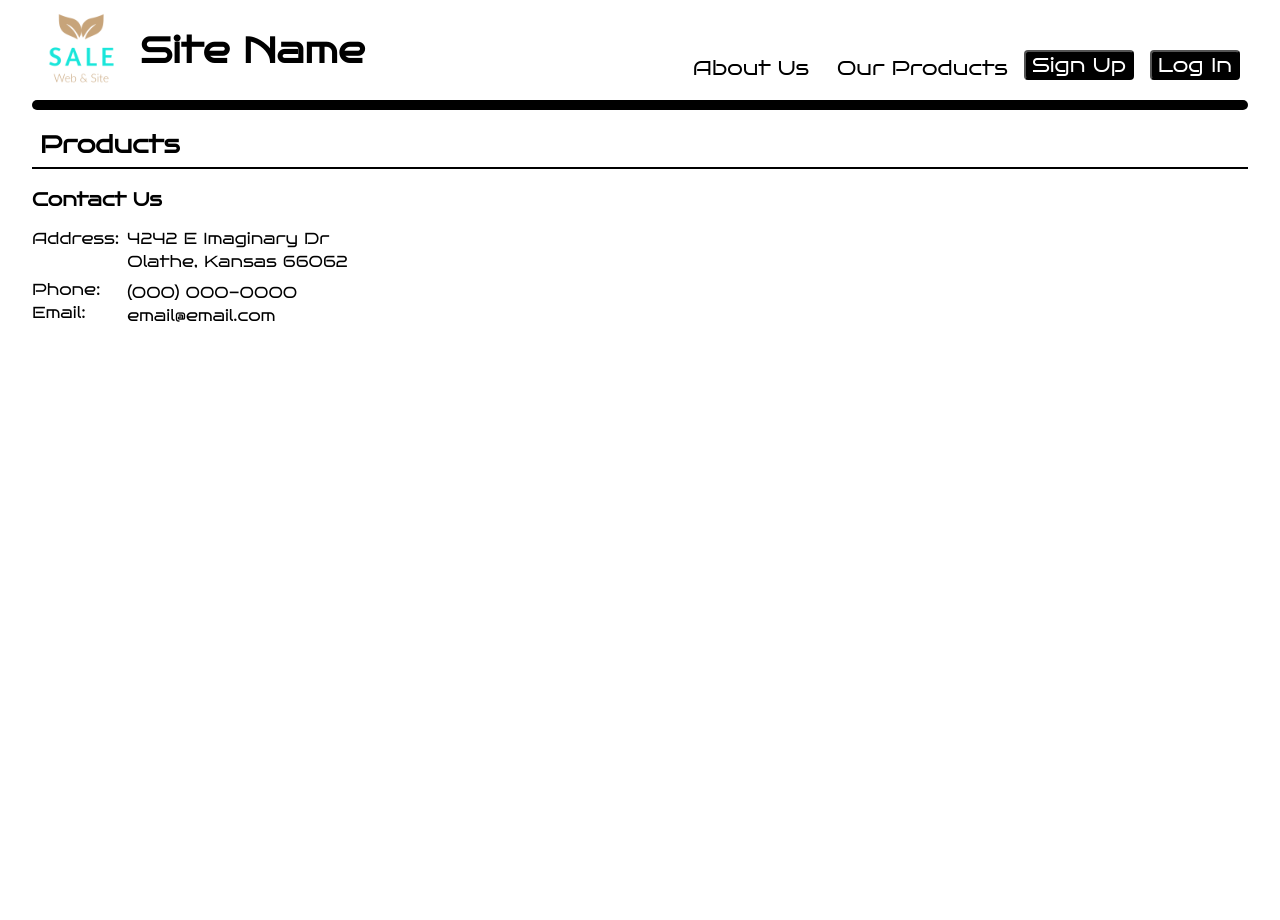
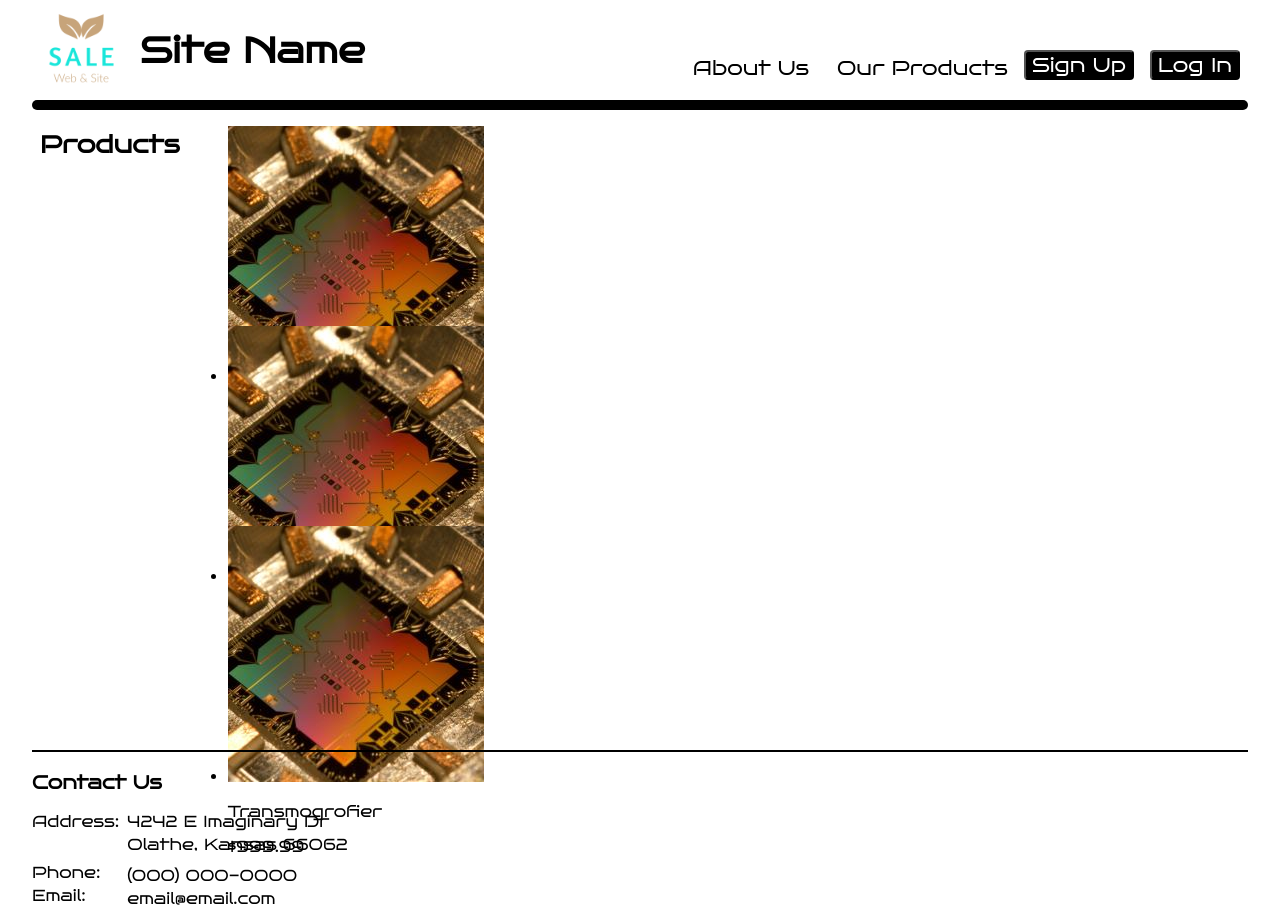
Before and after one commit to DavidMiles1925/sales_site_front_end, a React (Create React App) app: page /#/products in a window 1280 px wide. Before the commit the page ends 800 px from the top, so only its background shows below. Built offline with nearby package versions, Linux system fonts and the light colour scheme.

Commit message:
product page under construction

```diff
--- a/src/components/App/App.js
+++ b/src/components/App/App.js
@@ -1,6 +1,9 @@
 // ********** Tools **********
 import { Route, Switch, useHistory } from "react-router-dom";
 import { useEffect, useState } from "react";
+
+// ********** API **********
+import { database } from "../../utils/mockServer";
 
 // ********** Contexts **********
 import { CurrentUserContext } from "../../contexts/CurrentUserContext";
@@ -13,18 +16,23 @@ import AboutUs from "../AboutUs/AboutUs";
 import ProductsPage from "../ProductsPage/ProductsPage";
 import ShoppingCart from "../ShoppingCart/ShoppingCart";
 import Footer from "../Footer/Footer";
+import StillBuilding from "../StillBuilding/StillBuilding";
+import DeveloperPanel from "../DeveloperPanel/DeveloperPanel";
+
+// ********** Modals **********
 import LoginModal from "../LoginModal/LoginModal";
 import RegisterModal from "../RegisterModal/RegisterModal";
-import DeveloperPanel from "../DeveloperPanel/DeveloperPanel";
 
 // ********** Styles **********
 import "../../fonts/fonts.css";
 import "./App.css";
-import StillBuilding from "../StillBuilding/StillBuilding";
 
 const App = () => {
   // ********** Developer Tools **********
   const [isDevMode, setIsDevMode] = useState(false);
+
+  // ********** Server **********
+  const [productList, setProductList] = useState([]);
 
   // ********** User Context **********
   const [currentUser, setCurrentUser] = useState({});
@@ -48,6 +56,8 @@ const App = () => {
     setActiveModal("signup");
   }
 
+  function selectCard(card) {}
+
   // ********** Submission Handlers **********
   function handleLoginSubmit() {
     history.push("/building");
@@ -66,6 +76,8 @@ const App = () => {
   function handleToggleAdmin() {
     setIsAdmin(!isAdmin);
   }
+
+  function handleCartClick() {}
 
   // ********** Modal Tools **********
   function closeModal() {
@@ -102,6 +114,10 @@ const App = () => {
   }*/
 
   // ********** Listeners **********
+  useEffect(() => {
+    setProductList(database.products);
+  }, []);
+
   useEffect(() => {
     setCurrentUser({ email: "test@test.com", name: "TestUser" });
   }, []);
@@ -148,7 +164,11 @@ const App = () => {
             <Main />
           </Route>
           <Route path='/products'>
-            <ProductsPage />
+            <ProductsPage
+              productList={productList}
+              selectCard={selectCard}
+              handleCartClick={handleCartClick}
+            />
           </Route>
           <Route path='/'>
             <Main />
--- a/src/components/ProductCard/ProductCard.js
+++ b/src/components/ProductCard/ProductCard.js
@@ -1,8 +1,8 @@
+import { useContext, useEffect, useState } from "react";
 import { CurrentUserContext } from "../../contexts/CurrentUserContext";
 import "./ProjectCard.css";
-import { useContext, useState } from "react";
 
-function ProductCard({ card, onCardClick, handleCartClick }) {
+function ProductCard({ card, selectCard, handleCartClick }) {
   const { isLoggedIn } = useContext(CurrentUserContext);
 
   const [isInCart, setIsInCart] = useState(false);
@@ -13,16 +13,22 @@ function ProductCard({ card, onCardClick, handleCartClick }) {
       : "card__cart-button";
   }
 
+  useEffect(() => {
+    console.log(card.image);
+  }, []);
+
   return (
     <li
       className='card'
       style={{ backgroundImage: `url(${card.image})` }}
       onClick={() => {
-        onCardClick(card);
+        selectCard(card);
       }}
     >
+      <img src='./images/transmogrofier.jpg' alt='Product' />
       <div className='card__header'>
         <p className='card__name'>{card.name}</p>
+        <p className='card__price'>{`$${card.price}`}</p>
         {isLoggedIn && (
           <button
             className={setCartClassNames()}
--- a/src/components/ProductCard/ProjectCard.css
+++ b/src/components/ProductCard/ProjectCard.css
@@ -0,0 +1,4 @@
+.card {
+  width: 200px;
+  height: 200px;
+}
--- a/src/components/ProductsPage/ProductsPage.js
+++ b/src/components/ProductsPage/ProductsPage.js
@@ -1,12 +1,17 @@
+import CardsSection from "../CardsSection/CardsSection";
 import "./ProductsPage.css";
 
-function ProductsPage({ productList }) {
+function ProductsPage({ productList, selectCard, handleCartClick }) {
   return (
     <div className='products'>
       <div className='products__side-bar'>
         <h2 className='products__title'>Products</h2>
       </div>
-      <div className='products__wrapper'></div>
+      <CardsSection
+        cards={productList}
+        selectCard={selectCard}
+        handleCartClick={handleCartClick}
+      />
     </div>
   );
 }
--- a/src/utils/mockServer.js
+++ b/src/utils/mockServer.js
@@ -23,7 +23,7 @@ const database = {
       description:
         "We found this under the kitchen sink. Whatever this thing is, it seems really useful. So far we've used it empty the litter box, clean the gutters, and remove the tops from our strawberries.",
       price: "999.99",
-      image: "../images/transmogrofier.jpg",
+      image: "./images/transmogrofier.jpg",
       link: "https://www.youtube.com/watch?v=dQw4w9WgXcQ",
     },
     {
@@ -35,6 +35,15 @@ const database = {
       image: "../images/transmogrofier.jpg",
       link: "https://www.youtube.com/watch?v=dQw4w9WgXcQ",
     },
+    {
+      _id: "003",
+      name: "Transmogrofier",
+      description:
+        "We found this under the kitchen sink. Whatever this thing is, it seems really useful. So far we've used it empty the litter box, clean the gutters, and remove the tops from our strawberries.",
+      price: "999.99",
+      image: "../../images/transmogrofier.jpg",
+      link: "https://www.youtube.com/watch?v=dQw4w9WgXcQ",
+    },
   ],
 };
 
```
Also changed, not shown: public/images/transmogrofier.jpg (added).
